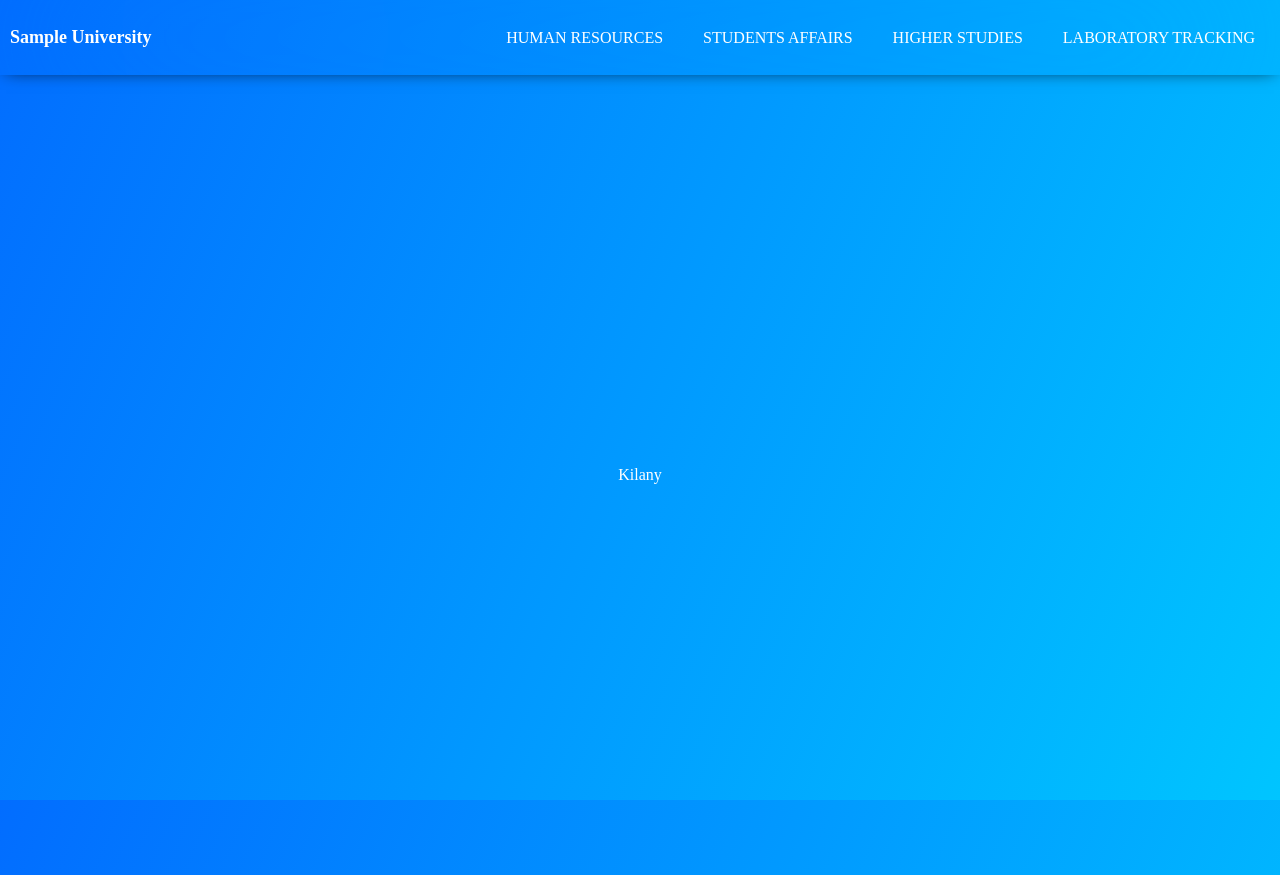
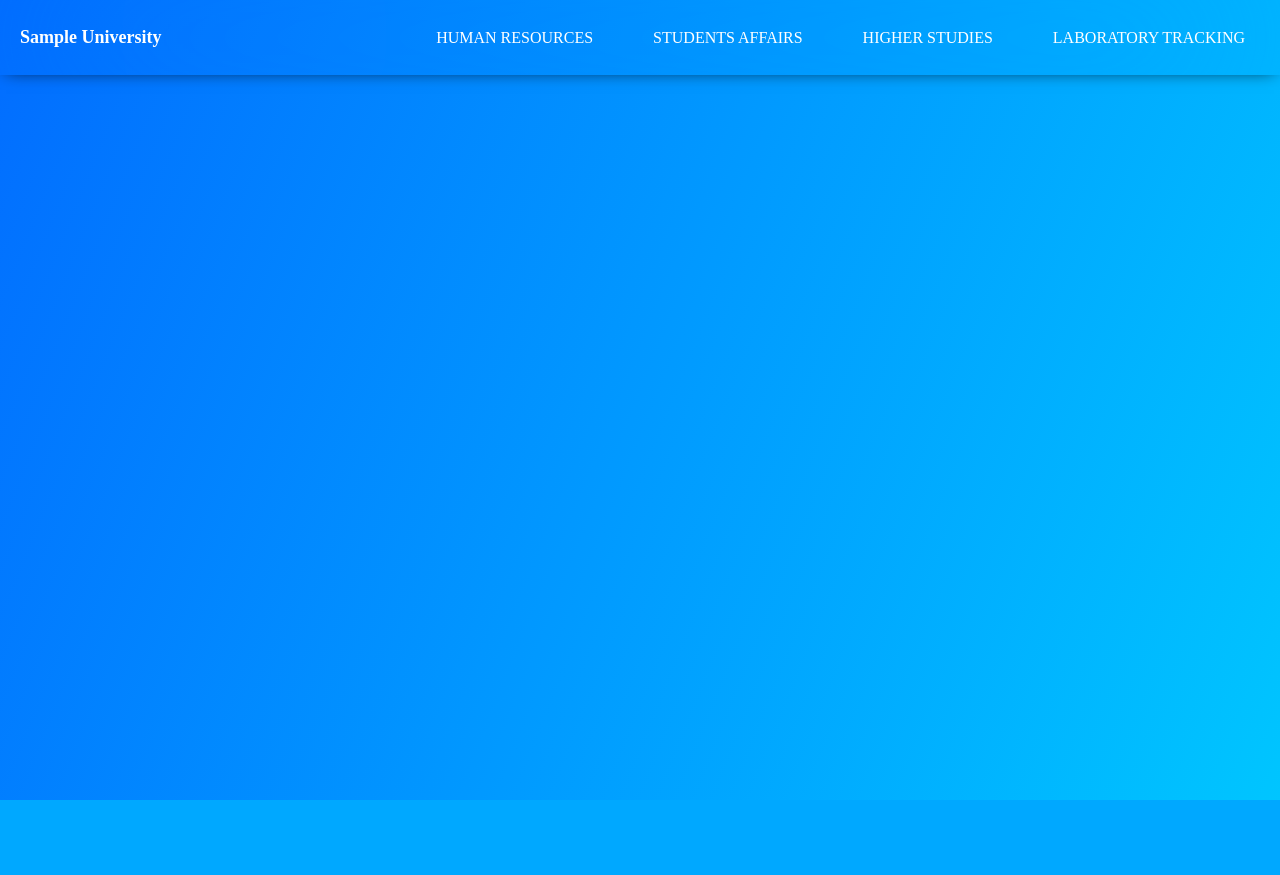
Before and after one commit to moheladwy/WebProject, a Django app: page / in a window 1280 px wide. After the commit the page ends 800 px from the top, so only its background shows below. Run offline with Django 4.2, Linux system fonts and the light colour scheme; some web fonts are replaced.

Commit message:
remove killany div, add padding for links in nav

```diff
--- a/HumanResources/static/styles/index-style.css
+++ b/HumanResources/static/styles/index-style.css
@@ -22,6 +22,7 @@ header {
 
 header a {
     text-decoration: none;
+    padding: 10px;
 }
 
 #company-header {
--- a/HumanResources/templates/index.html
+++ b/HumanResources/templates/index.html
@@ -8,22 +8,6 @@
 
     <!-- style sheets -->
     <link rel="stylesheet" href="{% static 'styles/index-style.css' %}">
-    <style>
-
-    #kilany {
-        color: white;
-        transition: 5s ease-in;
-        display: flex;
-        justify-content: center;
-        align-items: center;
-        text-align: center;
-        min-height: 100vh;
-    }
-
-    #kilany:hover {
-        transform:scale(100);
-    }
-    </style>
 
     <!-- nav bar font -->
     <link rel="preconnect" href="https://fonts.googleapis.com">
@@ -44,11 +28,6 @@
             </ul>
         </nav>
     </header>
-
-    <div id="kilany">
-        Kilany
-    </div>
-
     <!-- <footer>
         <p>Copy &copy; 2023. All rights reserved.</p>
     </footer> -->
```
Also changed, not shown: HumanResources/templates/pages/home.html (+0 -19 lines).
